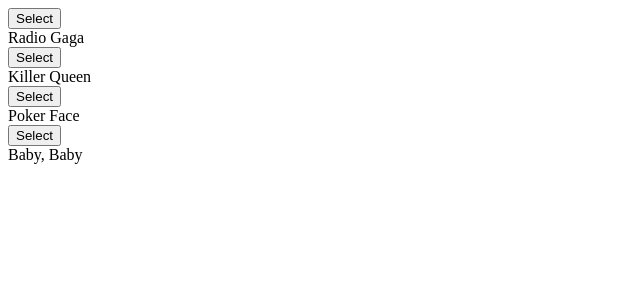
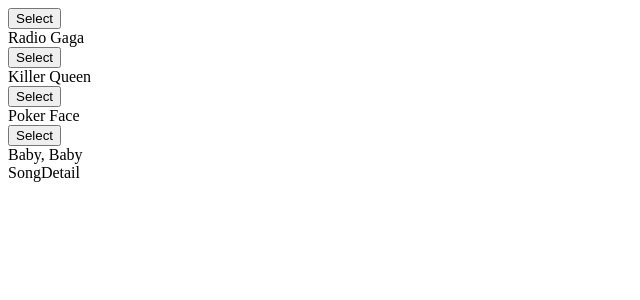
Before and after one commit to mikeyduece/songs, a React (Create React App) app: page / in a window 1280 px wide. Shown: the top 300 px of the page, without its empty margins (0-640 px from the left). Built offline with nearby package versions, Linux system fonts and the light colour scheme; the HTML template or start-up script is replaced by a standard one.

Commit message:
Add SongDetail component to App component

```diff
--- a/src/components/App.jsx
+++ b/src/components/App.jsx
@@ -1,7 +1,8 @@
 // Dependencies
-import React    from 'react'
+import React      from 'react'
 // components
-import SongList from './SongList'
+import SongList   from './SongList'
+import SongDetail from './SongDetail'
 
 const App = () => {
   return (
@@ -9,7 +10,10 @@
       <div className='ui row'>
         <div className='column eight wide'>
           <SongList />
+        </div>
 
+        <div className='column four wide'>
+          <SongDetail />
         </div>
       </div>
     </div>
```
